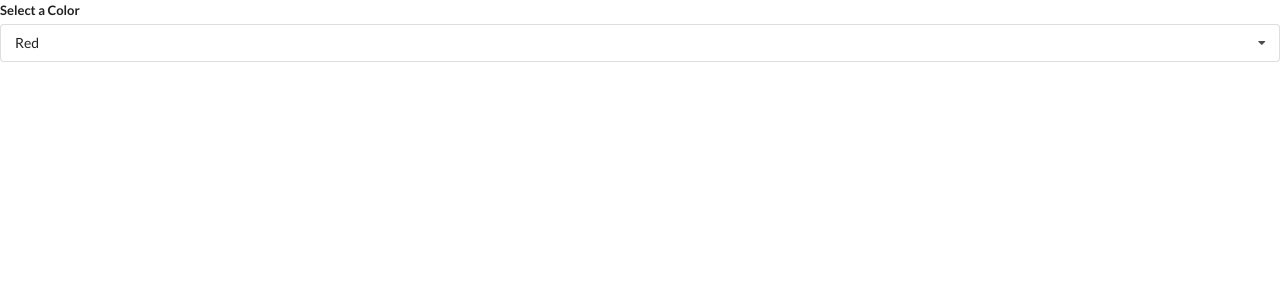
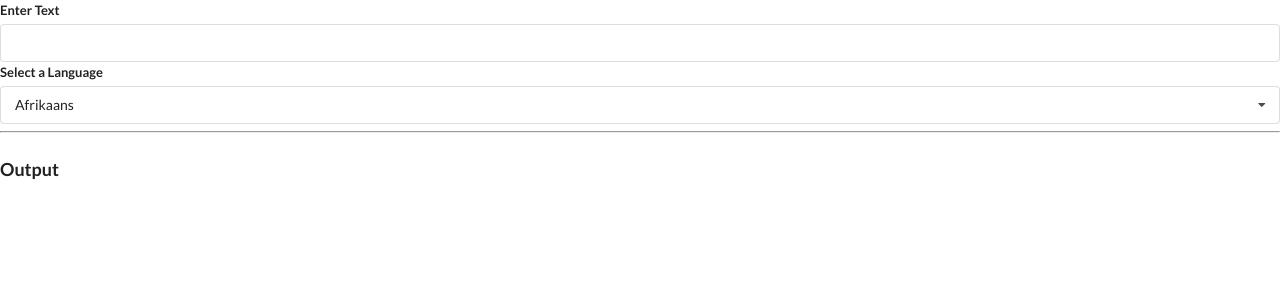
Before and after one commit to jdietrich11/widgets, a React (Create React App) app: page / in a window 1280 px wide. Shown: the top 300 px of the page. Built offline with nearby package versions, Linux system fonts and the light colour scheme; no server answers.

Commit message:
added translate widget

```diff
--- a/src/app/app.jsx
+++ b/src/app/app.jsx
@@ -3,6 +3,7 @@
 import Accordion from "../components/accordion/accordion";
 import Search from "../components/search/search";
 import Dropdown from "../components/dropdown/dropdown";
+import Translate from "../components/translate/translate";
 
 const options = [
   {
@@ -35,19 +36,19 @@
 ];
 
 const App = () => {
-  const [selected, setSelected] = useState(options[0]);
   return (
     <div>
-      <Dropdown
-        selected={selected}
-        onSelectedChange={setSelected}
-        option={options}
-      />
+      <Translate />
     </div>
   );
 };
 
 export default App;
 
+// <Dropdown
+//   selected={selected}
+//   onSelectedChange={setSelected}
+//   option={options}
+// />
 // <Search />
 // <Accordion items={items} />
--- /dev/null
+++ b/src/components/convert/convert.jsx
@@ -0,0 +1,43 @@
+import React, { useState, useEffect } from "react";
+import axios from "axios";
+
+const Convert = ({ language, text }) => {
+  const [translated, setTranslated] = useState("");
+  const [debouncedText, setDebouncedText] = useState(text);
+
+  useEffect(() => {
+    const timerId = setTimeout(() => {
+      setDebouncedText(text);
+    }, 500);
+    return () => {
+      clearTimeout(timerId);
+    };
+  }, [text]);
+
+  useEffect(() => {
+    const doTranslation = async () => {
+      const { data } = await axios.post(
+        "https://translation.googleapis.com/language/translate/v2",
+        {},
+        {
+          params: {
+            q: debouncedText,
+            target: language.value,
+            key: "AIzaSyCHUCmpR7cT_yDFHC98CZJy2LTms-IwDlM",
+          },
+        }
+      );
+      setTranslated(data.data.translations[0].translatedText);
+    };
+
+    doTranslation();
+  }, [language, debouncedText]);
+
+  return (
+    <div>
+      <h1 className="ui header">{translated}</h1>
+    </div>
+  );
+};
+
+export default Convert;
--- a/src/components/dropdown/dropdown.jsx
+++ b/src/components/dropdown/dropdown.jsx
@@ -1,34 +1,35 @@
 import React, { useState, useEffect, useRef } from "react";
 
-const Dropdown = ({ option, selected, onSelectedChange }) => {
+const Dropdown = ({ label, options, selected, onSelectedChange }) => {
   const [open, setOpen] = useState(false);
   const ref = useRef();
 
   useEffect(() => {
-    document.body.addEventListener(
-      "click",
-      (event) => {
-        if (ref.current.contains(event.target)) {
-          return;
-        }
-        setOpen(false);
-      },
-      { capture: true }
-    );
+    const onBodyClick = (event) => {
+      if (ref.current.contains(event.target)) {
+        return;
+      }
+      setOpen(false);
+    };
+    document.body.addEventListener("click", onBodyClick, { capture: true });
+
+    return () => {
+      document.body.removeEventListener("click", onBodyClick, {
+        capture: true,
+      });
+    };
   }, []);
 
-  const renderedOptions = option.map((option) => {
+  const renderedOptions = options.map((option) => {
     if (option.value === selected.value) {
       return null;
     }
 
     return (
       <div
-        onClick={() => {
-          onSelectedChange(option);
-        }}
         key={option.value}
         className="item"
+        onClick={() => onSelectedChange(option)}
       >
         {option.label}
       </div>
@@ -38,7 +39,7 @@
   return (
     <div ref={ref} className="ui form">
       <div className="field">
-        <label className="label">Select a Color</label>
+        <label className="label">{label}</label>
         <div
           onClick={() => setOpen(!open)}
           className={`ui selection dropdown ${open ? "visible active" : ""}`}
--- /dev/null
+++ b/src/components/translate/translate.jsx
@@ -0,0 +1,48 @@
+import React, { useState } from "react";
+
+import Dropdown from "../dropdown/dropdown";
+import Convert from "../convert/convert";
+
+// api key = AIzaSyCHUCmpR7cT_yDFHC98CZJy2LTms-IwDlM
+
+const options = [
+  {
+    label: "Afrikaans",
+    value: "af",
+  },
+  {
+    label: "Arabic",
+    value: "ar",
+  },
+  {
+    label: "Hindi",
+    value: "hi",
+  },
+];
+
+const Translate = () => {
+  const [language, setLanguage] = useState(options[0]);
+  const [text, setText] = useState("");
+
+  return (
+    <div>
+      <div className="ui form">
+        <div className="field">
+          <label>Enter Text</label>
+          <input value={text} onChange={(e) => setText(e.target.value)} />
+        </div>
+      </div>
+      <Dropdown
+        label="Select a Language"
+        selected={language}
+        onSelectedChange={setLanguage}
+        options={options}
+      />
+      <hr />
+      <h3 className="ui header">Output</h3>
+      <Convert text={text} language={language} />
+    </div>
+  );
+};
+
+export default Translate;
```
